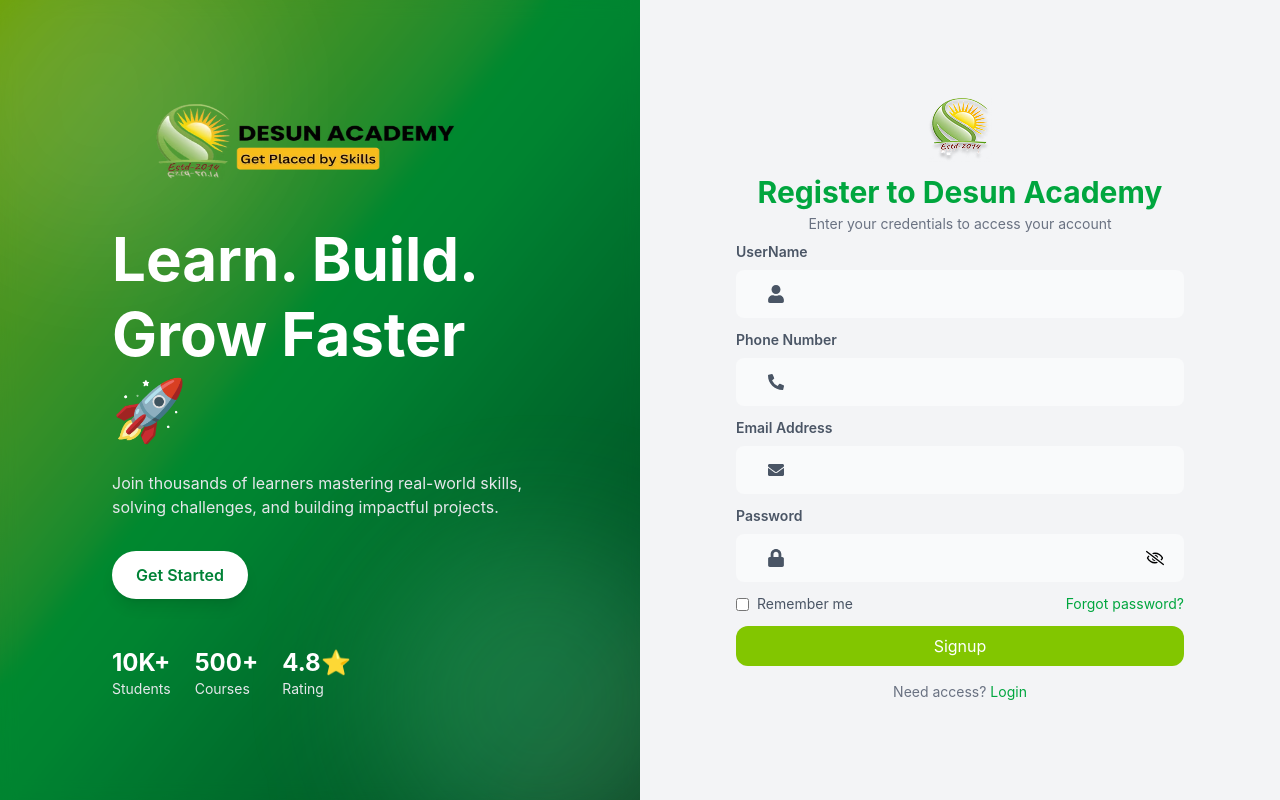
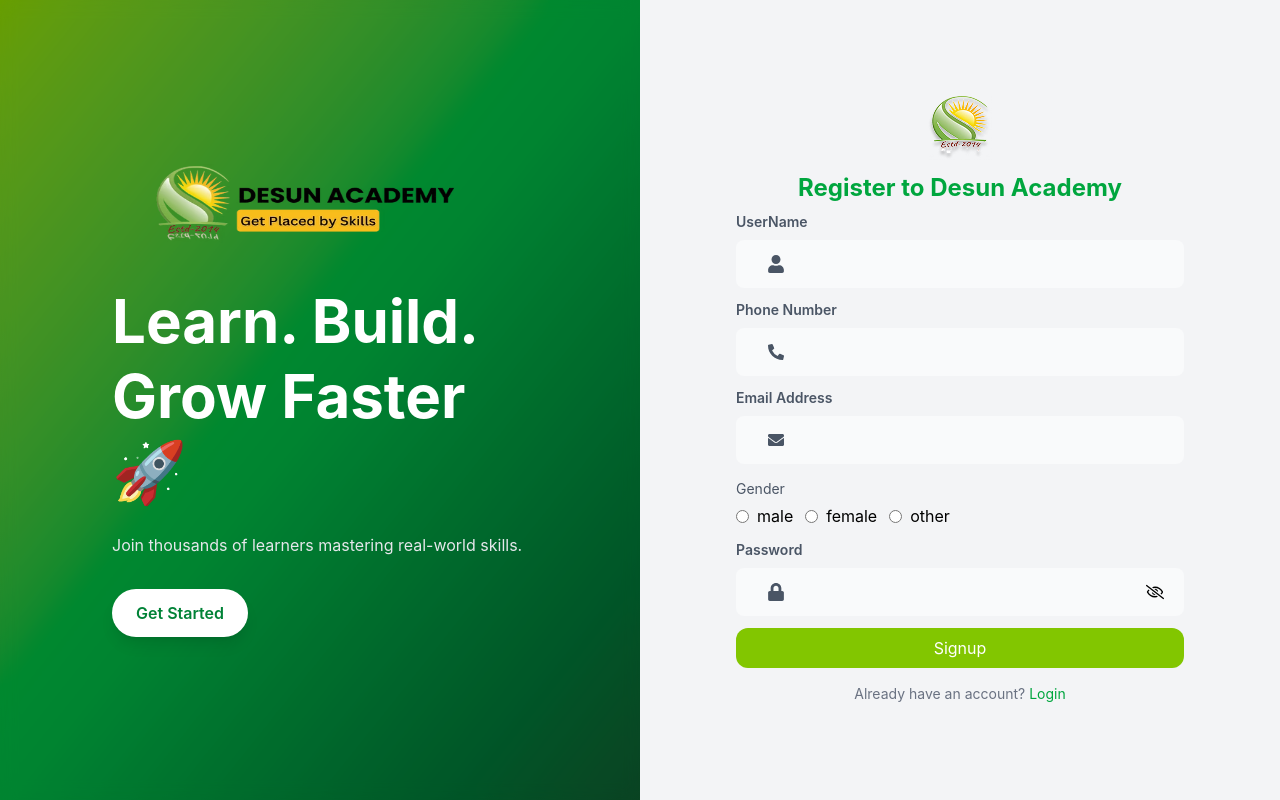
Before and after one commit to Abhirup2003-bot/FRONTEND_Desun_Learn_And_Eran, a React app: page /signup in a window 1280 px wide. Built offline with nearby package versions, Linux system fonts and the light colour scheme; the HTML template or start-up script is replaced by a standard one.

Commit message:
update SignUp Page

```diff
--- a/src/pages/SignUpPage.jsx
+++ b/src/pages/SignUpPage.jsx
@@ -1,54 +1,60 @@
 import React, { useState } from "react";
 import { useNavigate, Link } from "react-router-dom";
-import { InputField, Button } from "../components/index";
+import { InputField, Button } from "../components";
 
 import desunLogo from "../assets/logo.png";
 import Desunlogo from "../assets/Desun Logo_.png";
 
 import { FaEnvelope, FaLock, FaUser, FaPhoneAlt } from "react-icons/fa";
 import { FaRegEyeSlash } from "react-icons/fa";
-import { toast } from "react-toastify"; // ✅ Add this if using toast
+import { toast } from "react-toastify";
 
 const SignUpPage = () => {
   const navigate = useNavigate();
-  const [name, setName] = useState("");
-  const [email, setEmail] = useState("");
-  const [password, setPassword] = useState("");
-  const [phoneNumber, setphoneNumber] = useState("");
+
+  const [formData, setFormData] = useState({
+    name: "",
+    email: "",
+    password: "",
+    phone: "",
+    gender: "",
+  });
+
   const [error, setError] = useState("");
   const [loading, setLoading] = useState(false);
 
-  // ✅ Add formData & handleChange for InputField
-  const formData = { name, email, password };
+  // ✅ Single handler for all inputs
   const handleChange = (e) => {
     const { name, value } = e.target;
-    if (name === "name") setName(value);
-    if (name === "email") setEmail(value);
-    if (phoneNumber === "tel") setEmail(value);
-    if (name === "password") setPassword(value);
+
+    setFormData((prev) => ({
+      ...prev,
+      [name]: value,
+    }));
   };
 
   async function onClickHandler(e) {
     e.preventDefault();
     setError("");
     setLoading(true);
+
     try {
       const response = await fetch(
         "http://localhost:8000/api/v1/user/register-user",
         {
           method: "POST",
           headers: { "Content-Type": "application/json" },
-          body: JSON.stringify({ name, email, password }),
+          body: JSON.stringify(formData), // ✅ send full data
           credentials: "include",
         },
       );
 
       const data = await response.json().catch(() => ({}));
+
       if (!response.ok) {
         const msg = data?.message || "Signup failed";
         toast.error(msg);
         setError(msg);
-        setLoading(false);
         return;
       }
 
@@ -63,6 +69,7 @@
       setLoading(false);
     }
   }
+
   return (
     <div className="min-h-screen flex flex-col lg:flex-row">
       {/* LEFT SIDE */}
@@ -79,35 +86,16 @@
           </h1>
 
           <p className="text-gray-200 text-sm lg:text-base mb-8">
-            Join thousands of learners mastering real-world skills, solving
-            challenges, and building impactful projects.
+            Join thousands of learners mastering real-world skills.
           </p>
 
           <button className="bg-white text-green-700 px-6 py-3 rounded-full font-semibold shadow-lg hover:scale-105 transition">
             Get Started
           </button>
-
-          <div className="flex gap-6 mt-12 text-sm">
-            <div>
-              <h3 className="text-2xl font-bold">10K+</h3>
-              <p className="text-gray-200">Students</p>
-            </div>
-            <div>
-              <h3 className="text-2xl font-bold">500+</h3>
-              <p className="text-gray-200">Courses</p>
-            </div>
-            <div>
-              <h3 className="text-2xl font-bold">4.8⭐</h3>
-              <p className="text-gray-200">Rating</p>
-            </div>
         </div>
       </div>
 
-        <div className="absolute w-80 h-80 bg-white/10 rounded-full blur-3xl top-[-60px] left-[-60px]"></div>
-        <div className="absolute w-80 h-80 bg-green-300/20 rounded-full blur-3xl bottom-[-60px] right-[-60px]"></div>
-      </div>
-
-      {/* RIGHT SIDE LOGIN */}
+      {/* RIGHT SIDE */}
       <div className="lg:w-1/2 w-full flex items-center justify-center bg-gray-100 p-4">
         <div className="w-full max-w-md">
           {/* LOGO */}
@@ -117,24 +105,20 @@
 
           {/* TITLE */}
           <div className="text-center my-2">
-            <h2 className="text-2xl lg:text-3xl font-sans font-bold text-green-600">
+            <h2 className="text-2xl font-bold text-green-600">
               Register to Desun Academy
             </h2>
-
-            <p className="text-gray-500 text-sm mt-1">
-              Enter your credentials to access your account
-            </p>
           </div>
 
           {/* FORM */}
           <div className="flex flex-col gap-3">
             <InputField
               label="UserName"
-              type="name"
+              type="text"
               name="name"
               icon={FaUser}
-              value={name}
-              onChange={(e) => setName(e.target.value)}
+              value={formData.name}
+              onChange={handleChange}
             />
 
             <InputField
@@ -142,89 +126,60 @@
               type="tel"
               name="phone"
               icon={FaPhoneAlt}
+              value={formData.phone}
+              onChange={handleChange}
             />
 
             <InputField
               label="Email Address"
               type="email"
               name="email"
-              onChange={(e) => setEmail(e.target.value)}
-              value={email}
               icon={FaEnvelope}
+              value={formData.email}
+              onChange={handleChange}
             />
 
-            {/* GENDER
-            <div className="flex flex-col">
-              <label className="text-sm font-medium text-gray-600 mb-1">
-                Gender
-              </label>
-
-              <div className="flex gap-3">
-                <label className="flex items-center gap-2 px-3 py-2 bg-white border rounded-lg cursor-pointer hover:border-green-500 transition text-sm">
+            {/* GENDER */}
+            <div>
+              <label className="text-sm text-gray-600">Gender</label>
+              <div className="flex gap-3 mt-1">
+                {["male", "female", "other"].map((g) => (
+                  <label key={g} className="flex items-center gap-2">
                     <input
                       type="radio"
                       name="gender"
-                    value="male"
+                      value={g}
+                      checked={formData.gender === g}
                       onChange={handleChange}
-                    className="accent-green-600"
                     />
-                  Male
+                    {g}
                   </label>
-
-                <label className="flex items-center gap-2 px-3 py-2 bg-white border rounded-lg cursor-pointer hover:border-green-500 transition text-sm">
-                  <input
-                    type="radio"
-                    name="gender"
-                    value="female"
-                    onChange={handleChange}
-                    className="accent-green-600"
-                  />
-                  Female
-                </label>
-
-                <label className="flex items-center gap-2 px-3 py-2 bg-white border rounded-lg cursor-pointer hover:border-green-500 transition text-sm">
-                  <input
-                    type="radio"
-                    name="gender"
-                    value="other"
-                    onChange={handleChange}
-                    className="accent-green-600"
-                  />
-                  Other
-                </label>
+                ))}
               </div>
-            </div> */}
+            </div>
 
             <InputField
               label="Password"
               type="password"
               name="password"
-              value={password}
-              onChange={(e) => setPassword(e.target.value)}
               icon={FaLock}
               iconEye={FaRegEyeSlash}
+              value={formData.password}
+              onChange={handleChange}
             />
 
-            {/* REMEMBER */}
-            <div className="flex items-center justify-between text-sm">
-              <label className="flex items-center gap-2 text-gray-600">
-                <input type="checkbox" />
-                Remember me
-              </label>
-
-              <span className="text-green-600 cursor-pointer hover:underline">
-                Forgot password?
-              </span>
-            </div>
-
             {/* BUTTON */}
-            <Button text="Signup" variant="success" onClick={onClickHandler} />
+            <Button
+              text={loading ? "Signing up..." : "Signup"}
+              variant="success"
+              onClick={onClickHandler}
+            />
           </div>
 
           {/* FOOTER */}
           <p className="text-center text-sm text-gray-500 mt-4">
-            Need access?{" "}
-            <Link to="/login" className="text-green-600 cursor-pointer hover:underline">
+            Already have an account?{" "}
+            <Link to="/login" className="text-green-600 hover:underline">
               Login
             </Link>
           </p>
```
Lines whose indentation alone changed are shown as unchanged.
